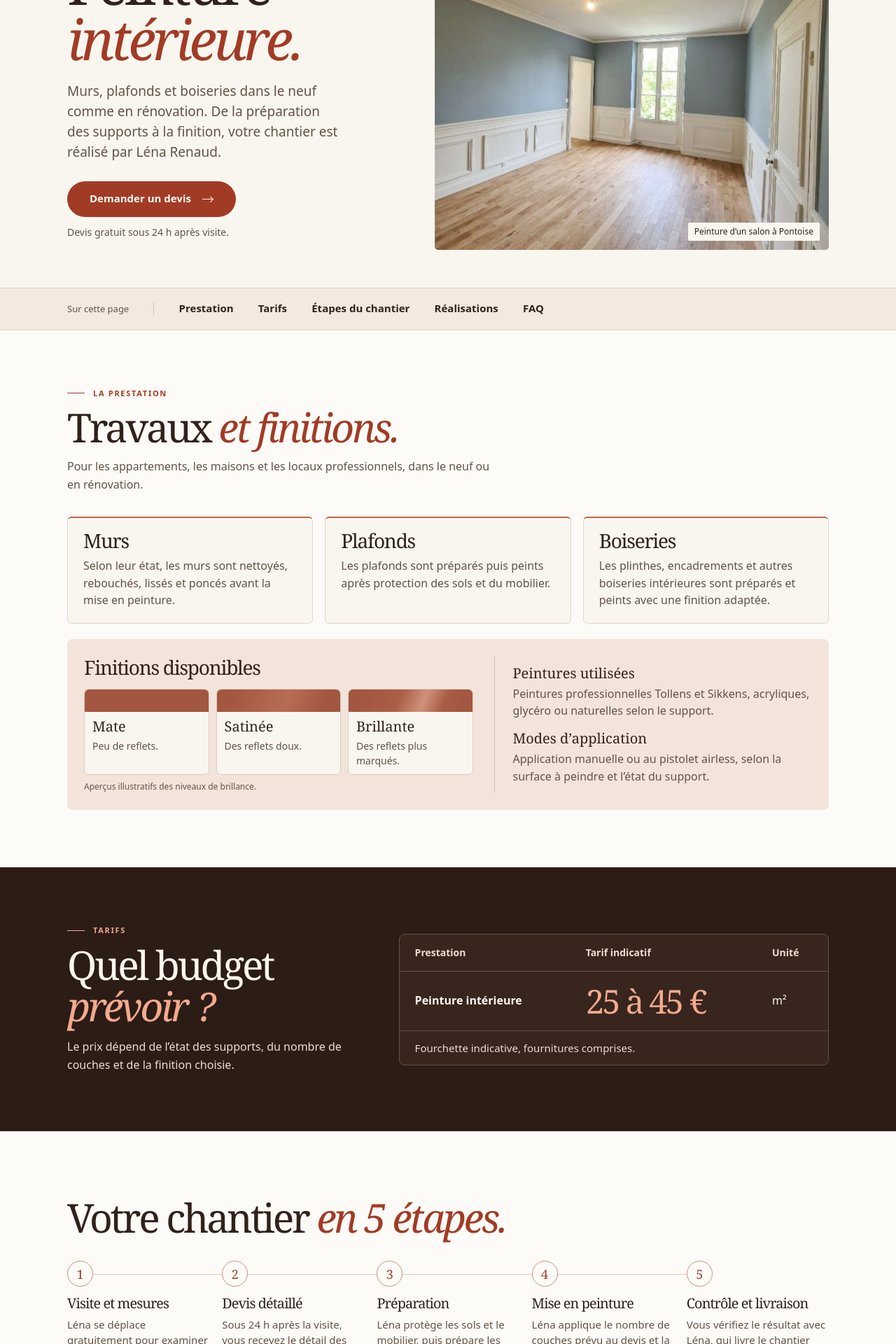
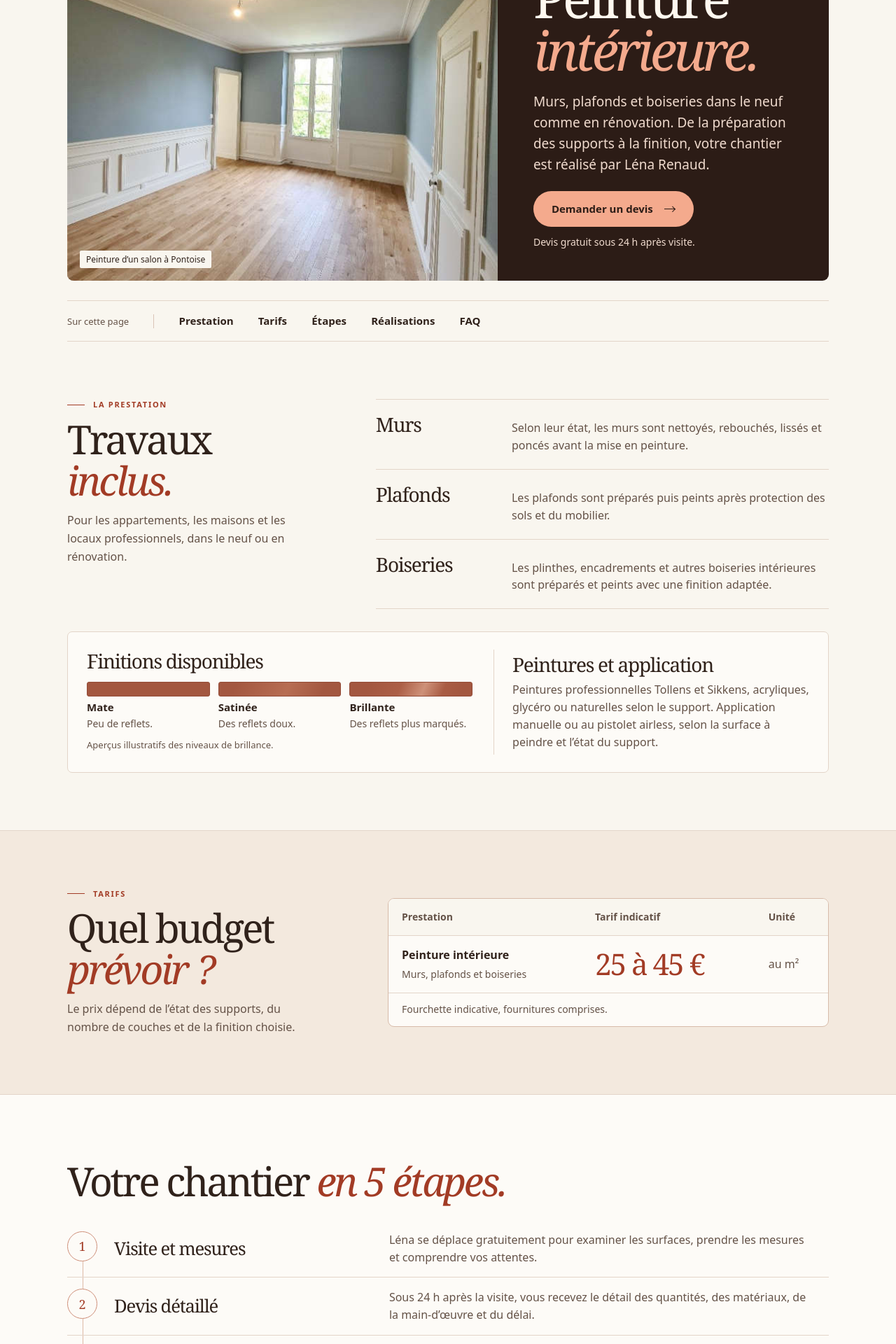
Before and after one commit to GITCL95/LENA-NEW, a Next.js app: page /services/peinture-interieure in a window 1280 px wide. Shown: the part 280-2200 px from the top of the page at 70% size. Built offline with nearby package versions, Linux system fonts and the light colour scheme; a web font is replaced by a local one.

Commit message:
Apply the second mockup to the service pages

```diff
--- a/components/sections/DetailPage.tsx
+++ b/components/sections/DetailPage.tsx
@@ -1,10 +1,11 @@
 import Image from 'next/image';
-import { QuoteButton } from '@components/layout/SiteLayout';
+import { ArrowLink } from '@components/layout/SiteLayout';
 import { Breadcrumb } from '@components/sections/PageHero';
+import { QUOTE_PATH } from '@data/client';
 import styles from '@/styles/Detail.module.css';
 import siteStyles from '@/styles/Site.module.css';
 
-export function DetailHero({ id, breadcrumb, breadcrumbParent, eyebrow, title, emphasis, description, photo, quoteHref, className = '' }: {
+export function DetailHero({ id, breadcrumb, breadcrumbParent, eyebrow, title, emphasis, description, photo, quoteHref = QUOTE_PATH, className = '' }: {
   id: string;
   breadcrumb: string;
   breadcrumbParent?: { label: string; href: string };
@@ -17,20 +18,22 @@ export function DetailHero({ id, breadcrumb, breadcrumbParent, eyebrow, title, e
   className?: string;
 }) {
   return (
-    <section id={id} className={`${siteStyles.container} ${siteStyles.pageIntroSpacing} ${className}`} aria-labelledby={`${id}-title`}>
+    <section id={id} className={`${siteStyles.container} ${styles.heroSection} ${className}`} aria-labelledby={`${id}-title`}>
       <Breadcrumb current={breadcrumb} parent={breadcrumbParent} />
       <div className={styles.hero}>
-        <div>
+        <div className={styles.heroCopy}>
           <p className={siteStyles.eyebrow}>{eyebrow}</p>
           <h1 id={`${id}-title`} className={`${siteStyles.heroTitle} ${styles.heroTitle}`}>
             {title}<br /><em>{emphasis}</em>
           </h1>
           <p className={`${siteStyles.heroDescription} ${styles.heroDescription}`}>{description}</p>
-          <QuoteButton href={quoteHref} />
-          <p className={siteStyles.heroNote}>Devis gratuit sous 24&nbsp;h après visite.</p>
+          <ArrowLink href={quoteHref} className={`${siteStyles.button} ${siteStyles.contactButton}`}>
+            Demander un devis
+          </ArrowLink>
+          <p className={`${siteStyles.heroNote} ${styles.heroNote}`}>Devis gratuit sous 24&nbsp;h après visite.</p>
         </div>
         <figure className={styles.heroPhoto}>
-          <Image src={photo.src} alt={photo.alt} fill priority sizes="(max-width: 920px) 90vw, 44vw" />
+          <Image src={photo.src} alt={photo.alt} fill priority sizes="(max-width: 920px) 89vw, (max-width: 1440px) 50vw, 700px" />
           <figcaption>{photo.caption}</figcaption>
         </figure>
       </div>
--- a/components/sections/ServiceDetailPage.tsx
+++ b/components/sections/ServiceDetailPage.tsx
@@ -21,7 +21,7 @@ const hub = { label: 'Services', href: SERVICES_PATH };
 const sections = [
   { id: 'surfaces', label: 'Prestation' },
   { id: 'tarif', label: 'Tarifs' },
-  { id: 'etapes', label: 'Étapes du chantier' },
+  { id: 'etapes', label: 'Étapes' },
   { id: 'realisations', label: 'Réalisations' },
   { id: 'faq', label: 'FAQ' },
 ];
@@ -71,34 +71,40 @@ export default function ServicePage({ service, content }: ServicePageProps) {
           photo={photo}
           quoteHref={quoteHref}
         />
-        <OnPageNavigation sections={sections} />
+        <OnPageNavigation sections={sections} className={detailStyles.plainNav} />
 
-        <section id="surfaces" className={`${detailStyles.section} ${detailStyles.light}`} aria-labelledby="surfaces-title">
+        <section id="surfaces" className={detailStyles.section} aria-labelledby="surfaces-title">
           <div className={siteStyles.container}>
+            <div className={styles.scopeLayout}>
+              <div>
                 <p className={siteStyles.eyebrow}>La prestation</p>
-            <h2 id="surfaces-title" className={siteStyles.sectionTitle}>Travaux <em>et finitions.</em></h2>
+                <h2 id="surfaces-title" className={siteStyles.sectionTitle}>Travaux <em>inclus.</em></h2>
                 {scopeIntro && <p className={styles.scopeIntro}>{scopeIntro}</p>}
-            <ul className={`${styles.threeColumns} ${styles.surfaceGrid}`} role="list">
+              </div>
+              <ul className={styles.surfaces} role="list">
                 {scope.map(({ title, detail }) => (
                   <li key={title} className={styles.surface}><h3>{title}</h3><p>{detail}</p></li>
                 ))}
               </ul>
+            </div>
             {finishes && (
               <div id="finitions" className={styles.finishes}>
-                <h3 className={styles.finishesTitle}>Finitions disponibles</h3>
-                <ul className={`${styles.threeColumns} ${styles.finishGrid}`} role="list">
+                <div>
+                  <h3>Finitions disponibles</h3>
+                  <ul className={styles.finishGrid} role="list">
                     {finishes.options.map(({ id, title, detail }) => (
                       <li key={id} className={styles.finish}>
                         <span className={styles.swatch} data-finish={id} aria-hidden="true" />
-                      <div className={styles.finishCopy}><h4>{title}</h4><p>{detail}</p></div>
+                        <h4>{title}</h4>
+                        <p>{detail}</p>
                       </li>
                     ))}
                   </ul>
                   <p className={styles.finishNote}>Aperçus illustratifs des niveaux de brillance.</p>
+                </div>
                 <div className={styles.techniques}>
-                  {finishes.techniques.map(({ title, detail }) => (
-                    <div key={title}><h4>{title}</h4><p>{detail}</p></div>
-                  ))}
+                  <h3>Peintures et application</h3>
+                  <p>{finishes.techniques}</p>
                 </div>
               </div>
             )}
@@ -117,9 +123,9 @@ export default function ServicePage({ service, content }: ServicePageProps) {
                 <thead><tr><th scope="col">Prestation</th><th scope="col">Tarif indicatif</th><th scope="col">Unité</th></tr></thead>
                 <tbody>
                   <tr>
-                    <th scope="row">{label}</th>
+                    <th scope="row">{label}{price?.scope && <small className={styles.priceScope}>{price.scope}</small>}</th>
                     <td className={price ? styles.price : styles.pricePending}>{price?.amount ?? 'Tarif à confirmer'}</td>
-                    <td>{price?.unit ?? 'À préciser'}</td>
+                    <td className={styles.priceUnit}>{price?.unit ?? 'À préciser'}</td>
                   </tr>
                 </tbody>
               </table>
@@ -135,7 +141,8 @@ export default function ServicePage({ service, content }: ServicePageProps) {
               {steps.map(({ title, detail }, index) => (
                 <li key={title} className={styles.step}>
                   <span className={styles.stepNumber} aria-hidden="true">{index + 1}</span>
-                  <div><h3>{title}</h3><p>{detail}</p></div>
+                  <h3>{title}</h3>
+                  <p>{detail}</p>
                 </li>
               ))}
             </ol>
@@ -150,7 +157,7 @@ export default function ServicePage({ service, content }: ServicePageProps) {
                 {projects.map(({ src, alt, caption }) => (
                   <figure key={src}>
                     <div className={styles.projectPhoto}>
-                      <Image src={src} alt={alt} fill sizes="(max-width: 920px) 90vw, (max-width: 1440px) 52vw, 760px" />
+                      <Image src={src} alt={alt} fill sizes="(max-width: 920px) 89vw, (max-width: 1440px) 43vw, 736px" />
                     </div>
                     <figcaption>{caption}</figcaption>
                   </figure>
@@ -163,7 +170,7 @@ export default function ServicePage({ service, content }: ServicePageProps) {
           </div>
         </section>
 
-        <Questions id="faq" items={faq} />
+        <Questions id="faq" items={faq} layout="grid" />
       </SiteLayout>
     </>
   );
--- a/data/service-details.ts
+++ b/data/service-details.ts
@@ -12,9 +12,9 @@ export type ServiceContent = {
   scope: Detail[];
   finishes?: {
     options: (Detail & { id: 'matte' | 'satin' | 'gloss' })[];
-    techniques: Detail[];
+    techniques: string;
   };
-  price?: { amount: string; unit: string; note: string };
+  price?: { amount: string; unit: string; note: string; scope?: string };
   priceFactors: string;
   workStep: Detail;
   projects: Photo[];
@@ -46,12 +46,14 @@ export const SERVICE_CONTENT: Record<InteriorService['slug'], ServiceContent> =
         { id: 'satin', title: 'Satinée', detail: 'Des reflets doux.' },
         { id: 'gloss', title: 'Brillante', detail: 'Des reflets plus marqués.' },
       ],
-      techniques: [
-        { title: 'Peintures utilisées', detail: `Peintures professionnelles ${CLIENT.brands.join(' et ')}, acryliques, glycéro ou naturelles selon le support.` },
-        { title: 'Modes d’application', detail: 'Application manuelle ou au pistolet airless, selon la surface à peindre et l’état du support.' },
-      ],
+      techniques: `Peintures professionnelles ${CLIENT.brands.join(' et ')}, acryliques, glycéro ou naturelles selon le support. Application manuelle ou au pistolet airless, selon la surface à peindre et l’état du support.`,
     },
-    price: { amount: '25 à 45 €', unit: 'm²', note: 'Fourchette indicative, fournitures comprises.' },
+    price: {
+      amount: '25 à 45 €',
+      unit: 'au m²',
+      note: 'Fourchette indicative, fournitures comprises.',
+      scope: 'Murs, plafonds et boiseries',
+    },
     priceFactors: 'Le prix dépend de l’état des supports, du nombre de couches et de la finition choisie.',
     workStep: { title: 'Mise en peinture', detail: 'Léna applique le nombre de couches prévu au devis et la finition choisie.' },
     projects: [
--- a/styles/Detail.module.css
+++ b/styles/Detail.module.css
@@ -1,27 +1,50 @@
-.hero {
-  display: grid;
-  grid-template-columns: 48.25% 51.75%;
-  align-items: center;
+.heroSection {
+  padding-block: 1.4375rem 1.75rem;
 }
 
-.hero > div {
-  padding-right: 1.5rem;
+.hero {
+  --accent: var(--peach);
+
+  display: grid;
+  grid-template-areas: 'photo copy';
+  grid-template-columns: minmax(0, 1.13fr) minmax(0, 0.87fr);
+  min-height: 31.25rem;
+  overflow: hidden;
+  border-radius: min(6.6vw, 5.875rem) 0.5625rem 0.5625rem 0.5625rem;
+  background: var(--dark);
+  color: #fff8ef;
+}
+
+.heroCopy {
+  grid-area: copy;
+  align-self: center;
+  padding: 2.75rem clamp(1.5rem, 4vw, 3.625rem);
+}
+
+.hero .heroTitle {
+  margin-block: 0.875rem 1.3125rem;
+  font-size: clamp(3.125rem, 6vw, 5.75rem);
+  letter-spacing: -0.06em;
+  line-height: 0.98;
+  overflow-wrap: anywhere;
+  text-wrap: balance;
 }
 
 .hero .heroDescription {
-  max-width: 24.5rem;
-  line-height: 1.53;
+  max-width: 24rem;
+  margin-bottom: 1.4375rem;
+  color: var(--dark-text);
+  line-height: 1.58;
 }
 
-.hero > div > a {
-  padding-inline: 1.9375rem;
+.hero .heroNote {
+  color: var(--dark-text);
 }
 
 .heroPhoto {
   position: relative;
-  overflow: hidden;
-  aspect-ratio: 950 / 787;
-  border-radius: 0.3125rem min(8.7vw, 7.875rem) 0.3125rem 0.3125rem;
+  grid-area: photo;
+  min-width: 0;
   background: var(--border);
 }
 
@@ -31,11 +54,13 @@
 
 .heroPhoto figcaption {
   position: absolute;
-  right: 0.8125rem;
-  bottom: 0.8125rem;
+  bottom: 1.125rem;
+  left: 1.125rem;
+  max-width: calc(100% - 2.25rem);
   padding: 0.1875rem 0.5625rem;
   border-radius: 0.125rem;
   background: var(--paper);
+  color: var(--ink);
   font-size: 0.75rem;
 }
 
@@ -80,6 +105,15 @@
   color: var(--rust);
 }
 
+.plainNav {
+  border: 0;
+  background: transparent;
+}
+
+.plainNav .pageNavInner {
+  border-block: 1px solid var(--border);
+}
+
 .section {
   padding-block: var(--section-space);
 }
@@ -93,17 +127,24 @@
 }
 
 @media (max-width: 57.5rem) {
-  .hero {
-    grid-template-columns: minmax(0, 1fr);
-    gap: 1.375rem;
+  .heroSection {
+    padding-block: 1.0625rem 1.25rem;
   }
 
-  .hero > div {
-    padding-right: 0;
+  .hero {
+    min-height: 0;
+    grid-template-areas: 'copy' 'photo';
+    grid-template-columns: minmax(0, 1fr);
+    border-radius: 0.5625rem;
+  }
+
+  .heroCopy {
+    padding: clamp(1.375rem, 5.2vw, 2.25rem);
   }
 
   .hero .heroTitle {
-    font-size: var(--detail-hero-title-mobile, clamp(2.5rem, 12.82vw, 4.5rem));
+    font-size: clamp(2.5rem, 11.8vw, 4.5rem);
+    text-wrap: wrap;
   }
 
   .hero .heroDescription {
@@ -111,18 +152,14 @@
     margin-bottom: 1.0625rem;
   }
 
-  .hero > div > a {
-    padding-inline: 1.1875rem;
-  }
-
   .heroPhoto {
-    aspect-ratio: 692 / 507;
-    border-top-right-radius: min(18vw, 7.875rem);
+    aspect-ratio: 1.55;
   }
 
   .heroPhoto figcaption {
-    right: 0.5rem;
     bottom: 0.5rem;
+    left: 0.5rem;
+    max-width: calc(100% - 1rem);
     padding-inline: 0.4375rem;
     font-size: 0.6875rem;
   }
@@ -152,6 +189,21 @@
     font-size: 0.8125rem;
   }
 
+  .plainNav .pageNavInner {
+    padding-block: 0.625rem;
+  }
+
+  .plainNav .pageNavLinks {
+    gap: 0 0.8125rem;
+  }
+
+  .plainNav .pageNavLinks a {
+    min-height: 2rem;
+    padding-inline: 0;
+    border: 0;
+    background: transparent;
+  }
+
   .section .inlineTitle em {
     display: inline;
   }
--- a/styles/Service.module.css
+++ b/styles/Service.module.css
@@ -1,84 +1,65 @@
-.projectPhoto {
-  position: relative;
-  overflow: hidden;
-  background: var(--border);
+.scopeLayout {
+  display: grid;
+  grid-template-columns: minmax(0, 0.72fr) minmax(0, 1.28fr);
+  align-items: start;
+  gap: clamp(2.25rem, 6vw, 5.375rem);
 }
 
 .scopeIntro {
-  max-width: 38rem;
-  margin-top: 0.875rem;
+  max-width: 21rem;
+  margin-top: 0.9375rem;
   color: var(--muted);
 }
 
-.threeColumns {
-  display: grid;
-  grid-template-columns: repeat(3, minmax(0, 1fr));
-  gap: 1.0625rem;
-  margin-top: 2.03125rem;
-}
-
-.surface,
-.finish {
-  border: 1px solid var(--border);
-  border-radius: 0.375rem;
-  background: var(--paper);
+.surfaces {
+  border-top: 1px solid var(--border);
 }
 
 .surface {
-  padding: 1rem 1.375rem 1.3125rem;
-  border-top: 2px solid #bb6950;
+  display: grid;
+  grid-template-columns: minmax(7.125rem, 0.56fr) minmax(0, 1.44fr);
+  align-items: baseline;
+  gap: 1.125rem;
+  padding-block: 1.1875rem 1.3125rem;
+  border-bottom: 1px solid var(--border);
 }
 
 .surface h3,
-.finishesTitle {
+.finishes h3 {
   font-size: 1.75rem;
-  line-height: 1.16;
+  line-height: 1.15;
+}
+
+.surface p,
+.techniques p {
+  color: var(--muted);
+  line-height: 1.55;
 }
 
 .finishes {
   display: grid;
   grid-template-columns: minmax(0, 1.1fr) minmax(0, 0.9fr);
-  column-gap: 1.875rem;
-  margin-top: 1.375rem;
-  padding: 1.5rem;
+  gap: 1.875rem;
+  margin-top: 2rem;
+  padding: 1.5625rem 1.6875rem;
+  border: 1px solid var(--border);
   border-radius: var(--card-radius);
-  background: var(--blush);
-}
-
-.finishesTitle,
-.finishGrid,
-.finishNote {
-  grid-column: 1;
+  background: var(--white);
 }
 
 .finishGrid {
-  gap: 0.625rem;
+  display: grid;
+  grid-template-columns: repeat(3, minmax(0, 1fr));
+  gap: 0.75rem;
   margin-top: 0.875rem;
-}
-
-.finishCopy h4,
-.techniques h4 {
-  font: 400 1.25rem/1.15 var(--serif);
-}
-
-.surface p,
-.finishCopy p,
-.techniques p {
-  margin-top: 0.5rem;
-  color: var(--muted);
-  font-size: 1rem;
-  line-height: 1.52;
-}
-
-.finish {
-  overflow: hidden;
-  border-color: #e1cbbf;
-  border-radius: 0.4375rem;
 }
 
 .swatch {
   display: block;
-  height: 2rem;
+  height: 1.3125rem;
+  margin-bottom: 0.3125rem;
+  border: 1px solid #934b37;
+  border-radius: 0.1875rem;
   background: #a35740;
 }
 
@@ -90,125 +71,58 @@
   background: linear-gradient(113deg, #a35740 16%, #ac5f47 41%, #ce9179 60%, #a95c44 76%, #a35740 90%);
 }
 
-.finishCopy {
-  padding: 0.5625rem 0.6875rem;
+.finish h4 {
+  font: 650 0.9375rem/1.4 system-ui, sans-serif;
 }
 
-.finishCopy p {
-  margin-top: 0.375rem;
+.finish p {
+  margin-top: 0.1875rem;
+  color: var(--muted);
   font-size: 0.875rem;
+  line-height: 1.42;
 }
 
 .finishNote {
-  margin-top: 0.4375rem;
+  margin-top: 0.625rem;
   color: var(--muted);
-  font-size: 0.75rem;
+  font-size: 0.8125rem;
 }
 
 .techniques {
-  display: grid;
-  grid-column: 2;
-  grid-row: 1 / span 3;
-  align-content: center;
-  gap: 1rem;
+  align-self: center;
+  padding-block: 0.3125rem;
   padding-left: 1.625rem;
-  border-left: 1px solid #dac1b3;
+  border-left: 1px solid var(--border);
 }
 
 .techniques p {
-  max-width: 30rem;
-  margin-top: 0.375rem;
-}
-
-.steps {
-  --number-size: 2.3125rem;
-  --step-gap: 1.125rem;
-
-  display: grid;
-  grid-template-columns: repeat(5, minmax(0, 1fr));
-  gap: var(--step-gap);
-  margin-top: 1.96875rem;
-}
-
-.step {
-  position: relative;
-}
-
-.step:not(:last-child)::before {
-  position: absolute;
-  top: calc(var(--number-size) / 2);
-  right: calc(-1 * var(--step-gap));
-  left: var(--number-size);
-  height: 1px;
-  background: #e1cbbf;
-  content: '';
-}
-
-.stepNumber {
-  display: grid;
-  width: var(--number-size);
-  height: var(--number-size);
-  place-items: center;
-  border: 1px solid #ce8e78;
-  border-radius: 50%;
-  background: var(--white);
-  color: var(--rust);
-  font: 1.125rem/1 var(--serif);
-}
-
-.step > div {
-  margin-top: 0.75rem;
-}
-
-.step h3 {
-  font-size: clamp(1.0625rem, 1.55vw, 1.4375rem);
-  line-height: 1.18;
-}
-
-.step p {
-  margin-top: 0.4375rem;
-  color: var(--muted);
-  font-size: 0.9375rem;
-  line-height: 1.5;
+  max-width: 31rem;
+  margin-top: 0.5rem;
 }
 
 .budget {
-  --accent: var(--peach);
-
-  background: var(--dark);
-  color: #fff8ef;
+  border-block: 1px solid var(--border);
+  background: var(--sand);
 }
 
 .budgetInner {
   display: grid;
-  grid-template-columns: minmax(0, 0.8fr) minmax(0, 1.2fr);
+  grid-template-columns: minmax(0, 0.76fr) minmax(0, 1.24fr);
   align-items: center;
-  gap: clamp(1.5rem, 5vw, 4rem);
-}
-
-.price {
-  color: var(--peach);
-  font: clamp(1.25rem, 4.1vw, 2.9375rem)/1.15 var(--serif);
-  letter-spacing: -0.055em;
-  white-space: nowrap;
-}
-
-.pricePending {
-  color: var(--peach);
-  font-weight: 700;
+  gap: clamp(2rem, 5.6vw, 5rem);
 }
 
 .priceFactors {
-  max-width: 25rem;
-  margin-top: 1rem;
-  color: var(--dark-text);
+  max-width: 23rem;
+  margin-top: 0.9375rem;
+  color: var(--muted);
 }
 
 .priceFrame {
   overflow: hidden;
-  border: 1px solid var(--dark-border);
-  border-radius: 0.5rem;
-  background: #37251e;
+  border: 1px solid #d7bba9;
+  border-radius: 0.5625rem;
+  background: var(--white);
 }
 
 .priceTable {
@@ -218,25 +132,110 @@
 }
 
 .priceTable :is(th, td) {
-  padding: 0.9375rem clamp(0.5rem, 2vw, 1.375rem);
+  padding: 0.9375rem clamp(0.625rem, 1.5vw, 1.3125rem);
 }
 
 .priceTable thead th {
-  border-bottom: 1px solid var(--dark-border);
-  color: var(--dark-text);
+  border-bottom: 1px solid var(--border);
+  background: var(--paper);
+  color: var(--muted);
+  font-size: 0.875rem;
+  font-weight: 650;
+}
+
+.priceTable tbody th {
+  font-weight: 650;
+}
+
+.priceScope,
+.priceUnit,
+.priceNote {
+  color: var(--muted);
+}
+
+.priceScope {
+  display: block;
+  margin-top: 0.1875rem;
+  font-size: 0.875rem;
+  font-weight: 400;
+}
+
+.price {
+  color: var(--rust);
+  font: clamp(1.3125rem, 3.3vw, 3rem)/1.1 var(--serif);
+  letter-spacing: -0.05em;
+  white-space: nowrap;
+}
+
+.pricePending {
+  color: var(--rust);
+  font-weight: 650;
+}
+
+.priceNote {
+  padding: 0.75rem clamp(0.625rem, 1.5vw, 1.3125rem);
+  border-top: 1px solid var(--border);
   font-size: 0.875rem;
 }
 
-.priceNote {
-  padding: 0.75rem clamp(0.5rem, 2vw, 1.375rem);
-  border-top: 1px solid var(--dark-border);
-  color: var(--dark-text);
-  font-size: 0.9375rem;
+.steps {
+  --number-size: 2.6875rem;
+  --step-padding: 1rem;
+
+  margin-top: 1.625rem;
+}
+
+.step {
+  position: relative;
+  display: grid;
+  grid-template-columns: var(--number-size) minmax(0, 0.74fr) minmax(0, 1.26fr);
+  align-items: center;
+  gap: clamp(1rem, 2vw, 1.5rem);
+  min-height: 4.875rem;
+  padding-block: var(--step-padding);
+}
+
+.step + .step {
+  border-top: 1px solid var(--border);
+}
+
+.step:not(:last-child)::before {
+  position: absolute;
+  top: calc(var(--step-padding) + var(--number-size));
+  bottom: calc(-1 * var(--step-padding) - 1px);
+  left: calc(var(--number-size) / 2);
+  width: 1px;
+  background: #ddbaa6;
+  content: '';
+}
+
+.stepNumber {
+  display: grid;
+  width: var(--number-size);
+  height: var(--number-size);
+  align-self: start;
+  place-items: center;
+  border: 1px solid #ce8e78;
+  border-radius: 50%;
+  background: var(--white);
+  color: var(--rust);
+  font: 1.125rem/1 var(--serif);
+}
+
+.step h3 {
+  font-size: clamp(1.25rem, 2vw, 1.75rem);
+  line-height: 1.16;
+}
+
+.step p {
+  max-width: 38rem;
+  color: var(--muted);
+  line-height: 1.55;
 }
 
 .projects {
   border-block: 1px solid var(--border);
-  background: var(--white);
+  background: var(--sand);
 }
 
 .projectNote,
@@ -250,146 +249,104 @@
 
 .photos {
   display: grid;
-  grid-template-columns: minmax(0, 1.633fr) minmax(0, 1fr);
-  gap: 1.125rem;
-  margin-top: 2.0625rem;
+  grid-template-columns: repeat(2, minmax(0, 1fr));
+  gap: 1.3125rem;
+  margin-top: 1.625rem;
 }
 
-.projectPhoto {
-  height: min(27.7vw, 24.9375rem);
-  border-radius: 0.375rem;
+.photos figure {
+  overflow: hidden;
+  border: 1px solid #d7bba9;
+  border-radius: var(--card-radius);
+  background: var(--white);
 }
 
 .photos figure:only-child {
   grid-column: 1 / -1;
-  max-width: 46rem;
+  width: min(100%, 46rem);
+}
+
+.projectPhoto {
+  position: relative;
+  height: clamp(15rem, 23vw, 21rem);
+  background: var(--border);
 }
 
 .photos figure:first-child img {
-  object-position: center 56%;
+  object-position: center 57%;
 }
 
-.photos figure:last-child img {
-  object-position: center 53%;
+.photos figure:nth-child(2) img {
+  object-position: center 45%;
 }
 
 .photos figcaption {
-  padding-block: 0.625rem 0.75rem;
-  border-bottom: 1px solid var(--border);
+  padding: 0.6875rem 0.9375rem;
   color: var(--muted);
   font-size: 0.875rem;
-  line-height: 1.55;
+  line-height: 1.5;
 }
 
 @media (max-width: 57.5rem) {
-  .threeColumns {
-    gap: 0.5rem;
-    margin-top: 1.40625rem;
+  .scopeLayout,
+  .budgetInner,
+  .finishes {
+    grid-template-columns: minmax(0, 1fr);
+    gap: 1.5rem;
   }
 
-  .surfaceGrid {
-    grid-template-columns: minmax(0, 1fr);
-    gap: 0.59375rem;
-  }
-
-  .surface {
-    padding: 0.6875rem 0.875rem 0.75rem;
+  .finishes {
+    margin-top: 1.5rem;
+    padding: 1rem;
   }
 
   .surface h3,
-  .finishesTitle {
+  .finishes h3 {
     font-size: 1.5rem;
   }
 
-  .surface p,
-  .techniques p {
-    margin-top: 0.5rem;
-    font-size: 0.875rem;
-    line-height: 1.52;
-  }
-
-  .techniques p {
-    margin-top: 0.375rem;
-  }
-
-  .finishes {
-    grid-template-columns: minmax(0, 1fr);
-    padding: 1rem;
-  }
-
-  .finishCopy {
-    padding: 0.71875rem 0.4375rem 0.46875rem;
-  }
-
-  .finishCopy h4 {
-    font-size: clamp(1rem, 4.85vw, 1.375rem);
-  }
-
-  .finishCopy p {
-    margin-top: 0.3125rem;
-    font-size: 0.8125rem;
-    line-height: 1.5;
-  }
-
-  .finishNote {
-    margin-top: 0.625rem;
-  }
-
   .techniques {
-    grid-column: 1;
-    grid-row: auto;
-    gap: 0.84375rem;
-    margin-top: 1.25rem;
-    padding-top: 0.875rem;
-    padding-left: 0;
-    border-top: 1px solid #dac1b3;
+    padding: 0.875rem 0 0;
+    border-top: 1px solid var(--border);
     border-left: 0;
   }
 
   .steps {
-    --number-size: 2.0625rem;
-    --step-gap: 0.6875rem;
+    --number-size: 2.3125rem;
+    --step-padding: 0.8125rem;
 
-    grid-template-columns: minmax(0, 1fr);
-    margin-top: 1.3125rem;
+    margin-top: 1.25rem;
   }
 
   .step {
-    display: grid;
     grid-template-columns: var(--number-size) minmax(0, 1fr);
-    gap: 0.8125rem;
-  }
-
-  .step:not(:last-child)::before {
-    top: var(--number-size);
-    right: auto;
-    bottom: calc(-1 * var(--step-gap));
-    left: calc(var(--number-size) / 2);
-    width: 1px;
-    height: auto;
+    align-items: start;
+    gap: 0.25rem 0.8125rem;
   }
 
   .stepNumber {
-    font-size: 1rem;
-  }
-
-  .step > div {
-    margin-top: 0.1875rem;
-  }
-
-  .step h3 {
-    font-size: clamp(1.125rem, 5.64vw, 1.5rem);
+    grid-row: span 2;
+    font-size: 1.0625rem;
   }
 
   .step p {
-    margin-top: 0.375rem;
-    font-size: 0.875rem;
-    line-height: 1.52;
+    grid-column: 2;
+  }
+}
+
+@media (max-width: 38.75rem) {
+  .surface {
+    grid-template-columns: minmax(0, 1fr);
+    gap: 0.375rem;
+    padding-block: 0.875rem;
   }
 
-  .budgetInner {
-    grid-template-columns: minmax(0, 1fr);
-    gap: 1.375rem;
+  .finishGrid {
+    gap: 0.5rem;
+  }
+
+  .finish p {
+    font-size: 0.8125rem;
   }
 
   .priceTable {
@@ -397,29 +354,21 @@
   }
 
   .priceTable :is(th, td) {
-    padding-block: 0.625rem;
+    padding: 0.6875rem 0.5rem;
+  }
+
+  .price {
+    font-size: clamp(1.3125rem, 6.6vw, 2rem);
   }
 
   .photos {
     grid-template-columns: minmax(0, 1fr);
-    gap: 0.75rem;
+    gap: 0.9375rem;
     margin-top: 1.25rem;
   }
 
   .projectPhoto {
     height: auto;
-    aspect-ratio: 692 / 436;
-  }
-
-  .photos figure:last-child .projectPhoto {
-    aspect-ratio: 692 / 506;
-  }
-
-  .photos figure:last-child img {
-    object-position: center 23.5%;
-  }
-
-  .photos figcaption {
-    padding-block: 0.5625rem 0.75rem;
+    aspect-ratio: 1.6;
   }
 }
```
Also changed, not shown: components/sections/Questions.tsx (+13 -3 lines), styles/Questions.module.css (+34 -1 lines). Lines whose indentation alone changed are shown as unchanged.
